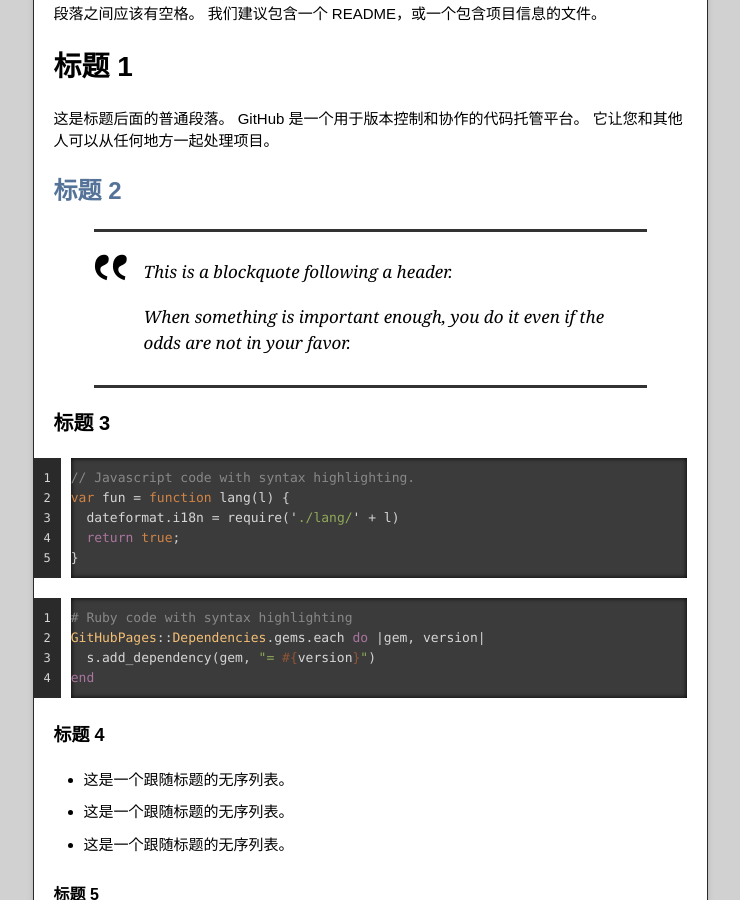
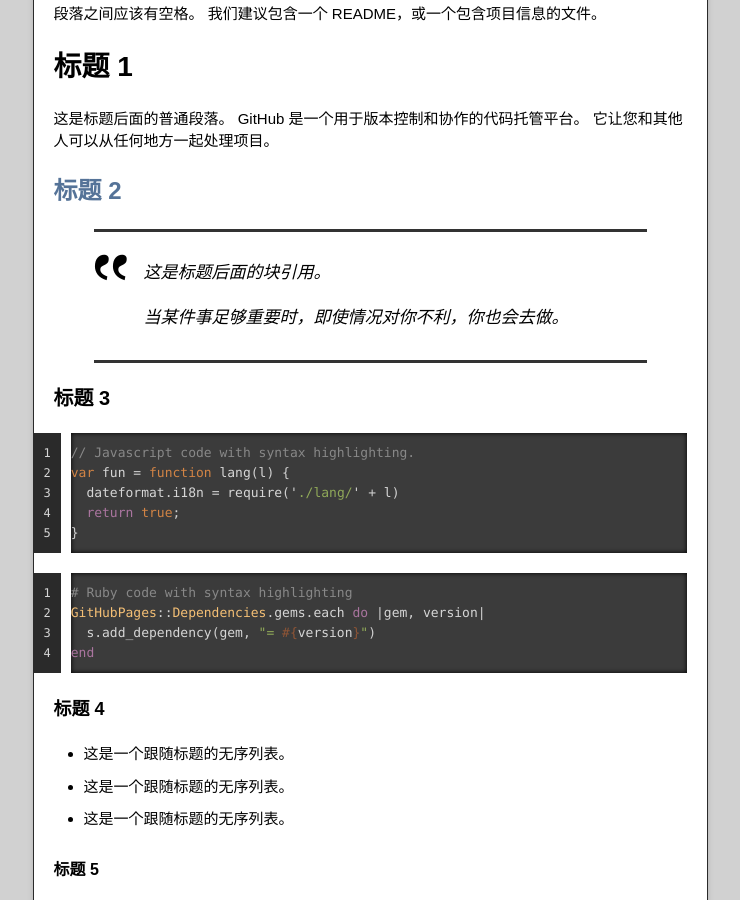
Before and after one commit to ztmdnike/hi, a Jekyll site: the page built from ts.md, in a window 1280 px wide and 900 px high, scrolled down 388 px. Shown: the whole window, without its empty margins (270-1010 px from the left). Built offline with Jekyll 4.4.1, drawn with Linux system fonts in a browser that asks for light colours; the repository's description, which GitHub fills in, is left out.

Commit message:
Update ts.md

```diff
--- a/ts.md
+++ b/ts.md
@@ -18,9 +18,9 @@ description: 记录一下
 
 ## 标题 2
 
-> This is a blockquote following a header.
+> 这是标题后面的块引用。
 >
-> When something is important enough, you do it even if the odds are not in your favor.
+> 当某件事足够重要时，即使情况对你不利，你也会去做。
 
 ### 标题 3
 
```
